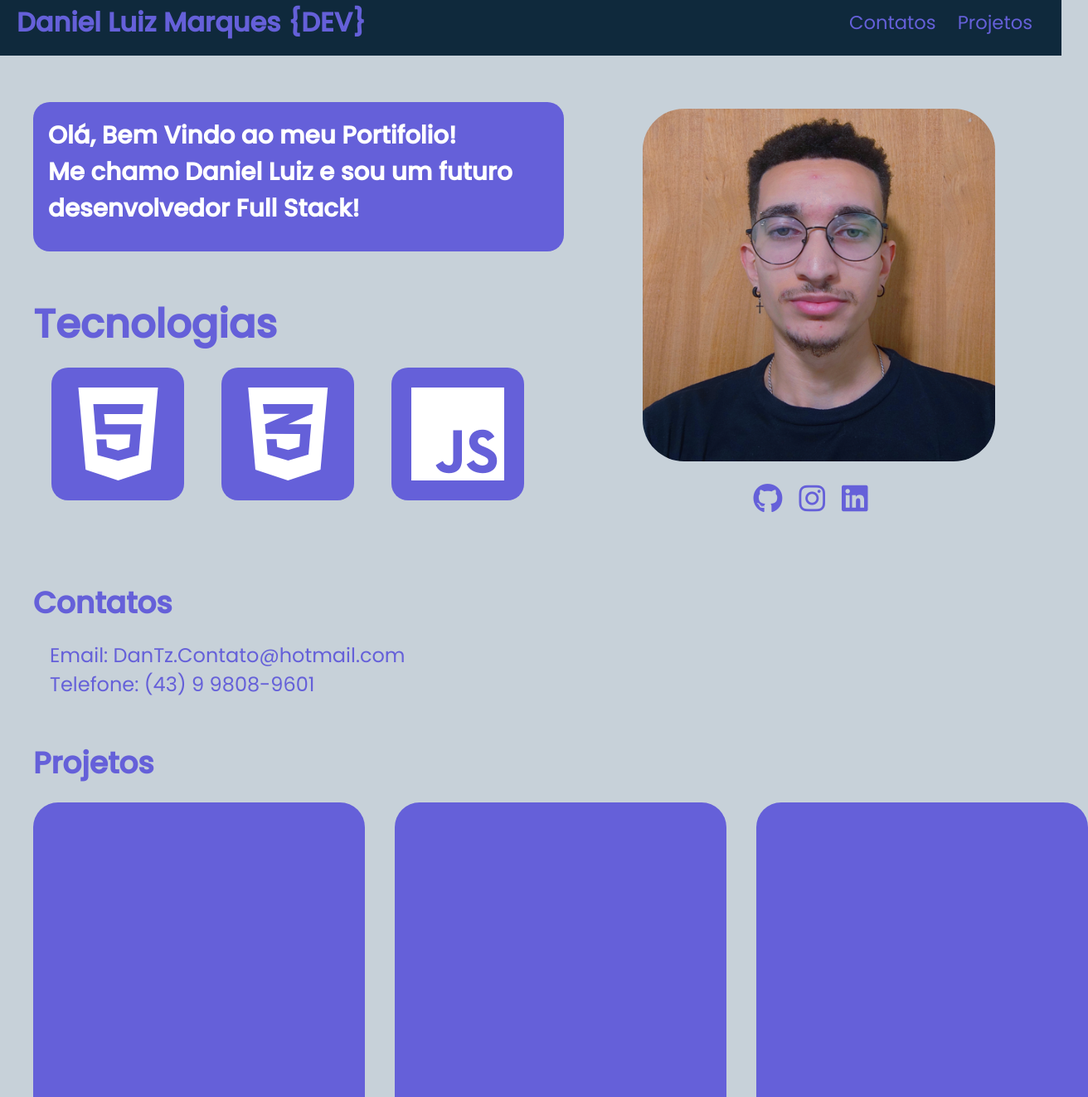
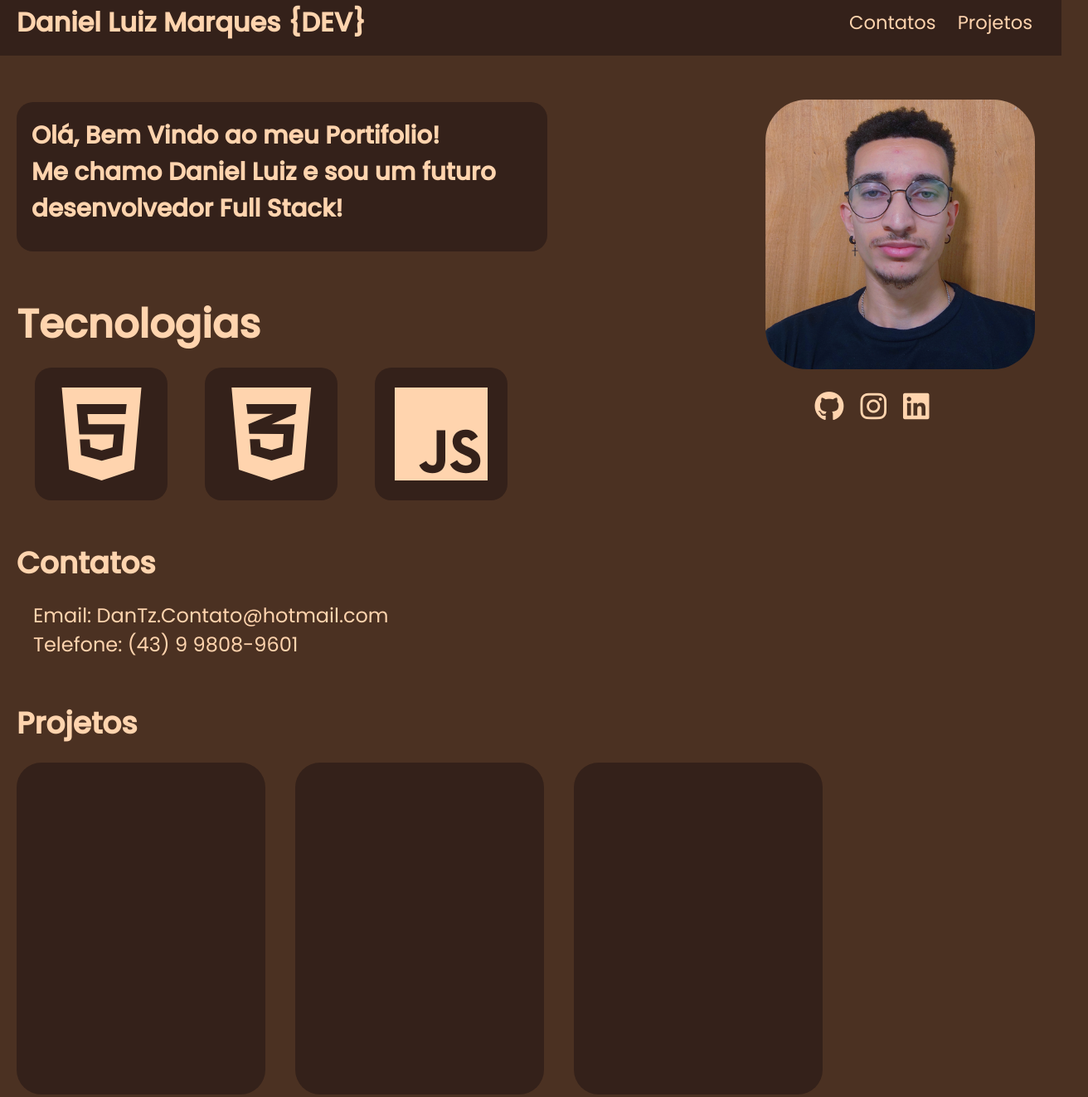
Before and after one commit to DanTzLz/Portifolio, a plain HTML site: page index.html in a window 1280 px wide. Shown: the part 13-1335 px from the top of the page at 83% size, 1312 px wide, since content can reach past the window. Drawn offline with Linux system fonts and the light colour scheme.

Commit message:
Atualizado cor do layout

```diff
--- a/CSS/header.css
+++ b/CSS/header.css
@@ -3,7 +3,7 @@ header{
     width: 100%;
     z-index: 1000;
 
-    background-color: #0F293C ;
+    background-color: #34211A ;
     display: flex;
     align-items: center;
     justify-content: space-between;
@@ -12,7 +12,7 @@ header{
 
 h1{
     margin: 0px 0 0px 20px;
-    color: #6560D9;
+    color: #FFD4AE;
 }
 
 nav{
@@ -20,7 +20,7 @@ nav{
 }
 
 a {
-    color: #6560D9;
+    color: #FFD4AE;
     margin: 20px 20px 0px 0px;
     font-size: x-large;
 
--- a/CSS/main.css
+++ b/CSS/main.css
@@ -1,15 +1,13 @@
 main{
-    color: #fff;
+    color: #FFD4AE;
 
     display: flex;
     flex-direction: column;
 
-    margin: 0 0 0 20px;
 }
 
 div{
     width: 100%;
-
 }
 
 
@@ -22,7 +20,7 @@ article{
 
     margin: 2.5em 0px 3em 20px;
     border-radius: 20px;
-    background-color: #6560D9;
+    background-color: #34211A;
 
 }
 
@@ -34,7 +32,13 @@ article h2{
 
 
 .conteudo{
+    width: 100%;
+
     display: flex;
+}
+
+.main-text{
+    margin-right: 0;
 }
 
 
@@ -42,7 +46,7 @@ article h2{
 
 
 .secaoTecnologias{
-    color:#6560D9;
+    color:#FFD4AE;
 
     font-size: xx-large;
     margin: 0em 0px 1em 20px;
@@ -62,7 +66,7 @@ article h2{
 
 
     border-radius: 20px;
-    background-color: #6560D9;
+    background-color: #34211A;
 
     display: flex;
     align-items: center;
@@ -73,11 +77,10 @@ article h2{
 
 .box-tecnologias:hover{
     transform: scale(1.03);
-    color: #fff;
 
 }
 #icones-tecnologias{
-    color: #fff;
+    color: #FFD4AE;
     font-size: 4em;
 
 
@@ -85,6 +88,10 @@ article h2{
     align-items: center;
     justify-content: center;
     flex-direction: column;
+    transition: ease-in-out .2s;
+}
+#icones-tecnologias:hover{
+    color: #fff;
 }
 
 
@@ -95,10 +102,10 @@ article h2{
 /*=--=-=-=-=-=-=-=-=-=-=-=-= CONTATOS =--=-=-=-=-=-=-=-=-=-=-=-=*/
 
 .secaoContatos{
-    color:#6560D9;
+    color:#FFD4AE;
 
     font-size: x-large;
-    margin: 2em 0px 50px 20px;
+    margin: 0em 0px 50px 20px;
 }
 
 .secaoContatos h2{
@@ -124,27 +131,28 @@ article h2{
 }
 
 .secaoProjetos{
-    color:#6560D9;
+    color:#FFD4AE;
 
 
     font-size: x-large;
-    margin: 0em 0px 0em 20px;
+    margin: 0em 0px 2em 20px;
 }
 
 .container-projetos{
+    width: 100%;
+
     display: flex;
     gap: 1.5em;
     border-radius: 30px;
     margin-top: 20px;
 }
 
-.box-projetos{
-    height: 520px;
-    width: 400px;
-    background-color: #6560D9;
+.container-projetos .box-projetos{
+    height: 400px;
+    width: 300px;
+    background-color: #34211A;
 
     border-radius: 30px;
-    flex-shrink: 0;
     display: flex;
     align-items: center;
     justify-content: center;
@@ -173,12 +181,12 @@ figcaption i{
     display: flex;
 }
 
-img{
-    width: 425px;
-    height: 425px;
+figure img{
+    width: 325px;
+    height: 325px;
 
-    margin-top: 9em;
-    margin-right: 5em;
+    margin-top: 8.3em;
+    margin-right: 2em;
 
     border-radius: 50px;
     right: 100em;
@@ -188,8 +196,8 @@ img{
 
 
 img:hover{
-    box-shadow: 0 0 8px;
-    color: #6560D9;
+    box-shadow: 0 0 20px;
+    color: #34211A;
 }
 
 
--- a/CSS/responsive.css
+++ b/CSS/responsive.css
@@ -1,60 +1,3 @@
-@media(max-width: 1200px){
-
-    header{
-        height: 3em;
-    }
-
-    header h1{
-        font-size: 24pt;
-    }
-
-    body{
-        font-size: 16pt;
-    }
-
-    .main-text{
-        width: 550px;
-        height: 12em;
-
-        margin-top: 3em;
-    }
-
-
-    article h2{
-        font-size: 20pt;
-
-
-    }
-    .box-tecnologias{
-        width: 4.3em;
-        height: 4.3em;
-    }
-
-    #icones-tecnologias{
-        font-size: 3em;
-    }
-
-    img{
-        margin: 5.2em 1em 0px ;
-
-        width: 350px;
-        height: 350px;
-    }
-
-    figure figcaption{
-        margin: 0;
-    }
-
-    .container-projetos{
-        gap: 1.8em;
-        margin-left: 1em;
-    }
-
-    .box-projetos{
-        height: 420px;
-        width: 300px;
-    }
-}
 
 
 
--- a/CSS/style.css
+++ b/CSS/style.css
@@ -9,7 +9,7 @@ body{
     width: 100%;
     height: 100vh;
 
-    background-color: #C7D1D9;
+    background-color: #4B3122;
     color: #fff;
 
     display: flex;
```
